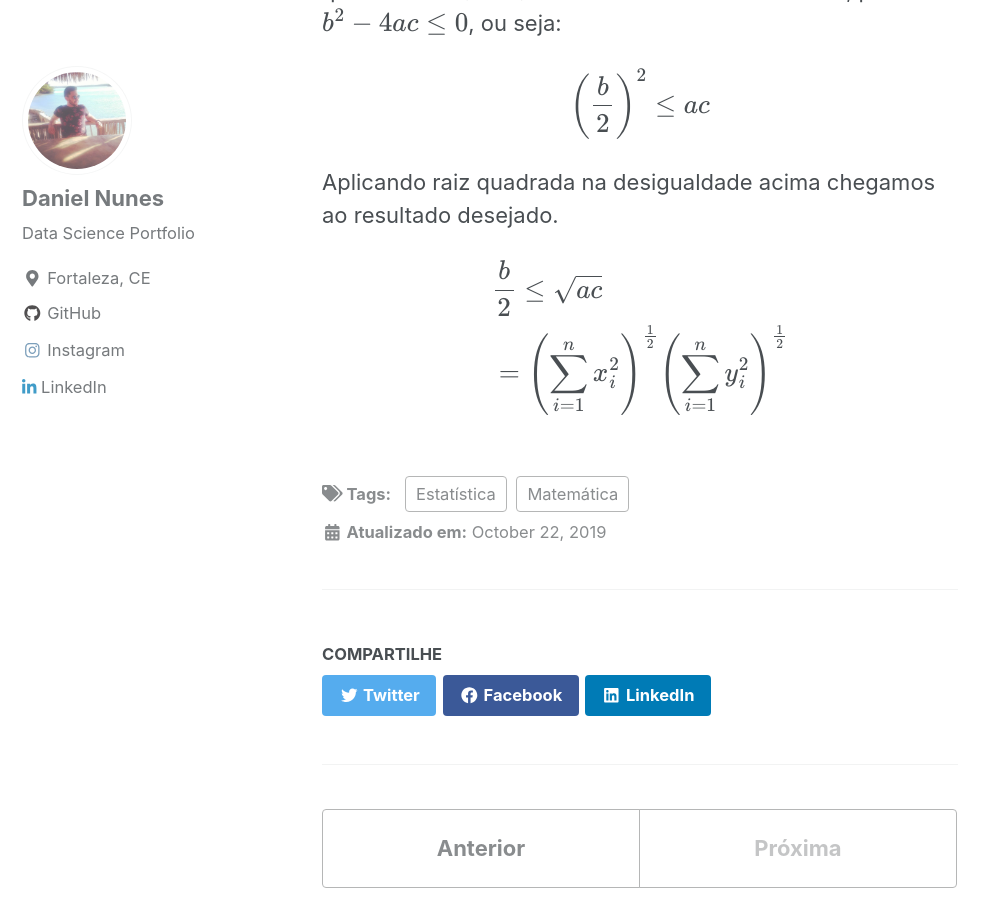
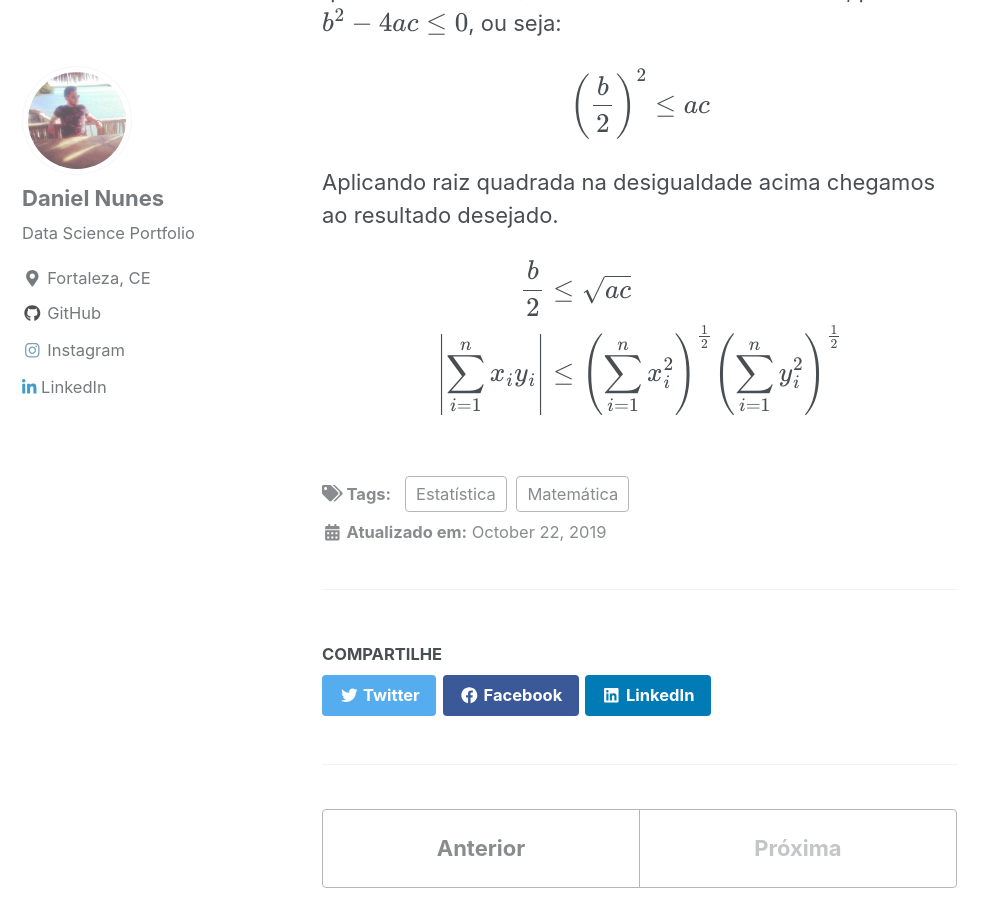
Before and after one commit to danielmnunes/danielmnunes.github.io, a Jekyll site: the page built from _posts/2019-10-21-cauchy-schwars.md, in a window 1280 px wide and 900 px high, scrolled down 853 px. Shown: the whole window, without its empty margins (0-998 px from the left). Built offline with Jekyll 4.4.1, drawn with Linux system fonts in a browser that asks for light colours; cached includes are drawn as plain includes; nearby versions of some CDN libraries; emoji names are drawn with the system emoji font; formulas are drawn with MathJax 3; comment, search, counter and statistics services are not loaded.

Commit message:
post cauchy 11

```diff
--- a/_posts/2019-10-21-cauchy-schwars.md
+++ b/_posts/2019-10-21-cauchy-schwars.md
@@ -34,7 +34,7 @@ Aplicando raiz quadrada na desigualdade acima chegamos ao resultado desejado.
 
 $$
 \begin{align}
-& \frac{b}{2} \leq \sqrt{ac} \\
-& = \left ( \sum_{i=1}^{n}x_{i}^{2} \right )^{\frac{1}{2}} \left ( \sum_{i=1}^{n}y_{i}^{2} \right )^{\frac{1}{2}}
+\frac{b}{2} & \leq \sqrt{ac} \\
+\left | \sum_{i=1}^{n}x_{i}y_{i} \right | & \leq \left ( \sum_{i=1}^{n}x_{i}^{2} \right )^{\frac{1}{2}} \left ( \sum_{i=1}^{n}y_{i}^{2} \right )^{\frac{1}{2}}
 \end{align}
 $$
```
